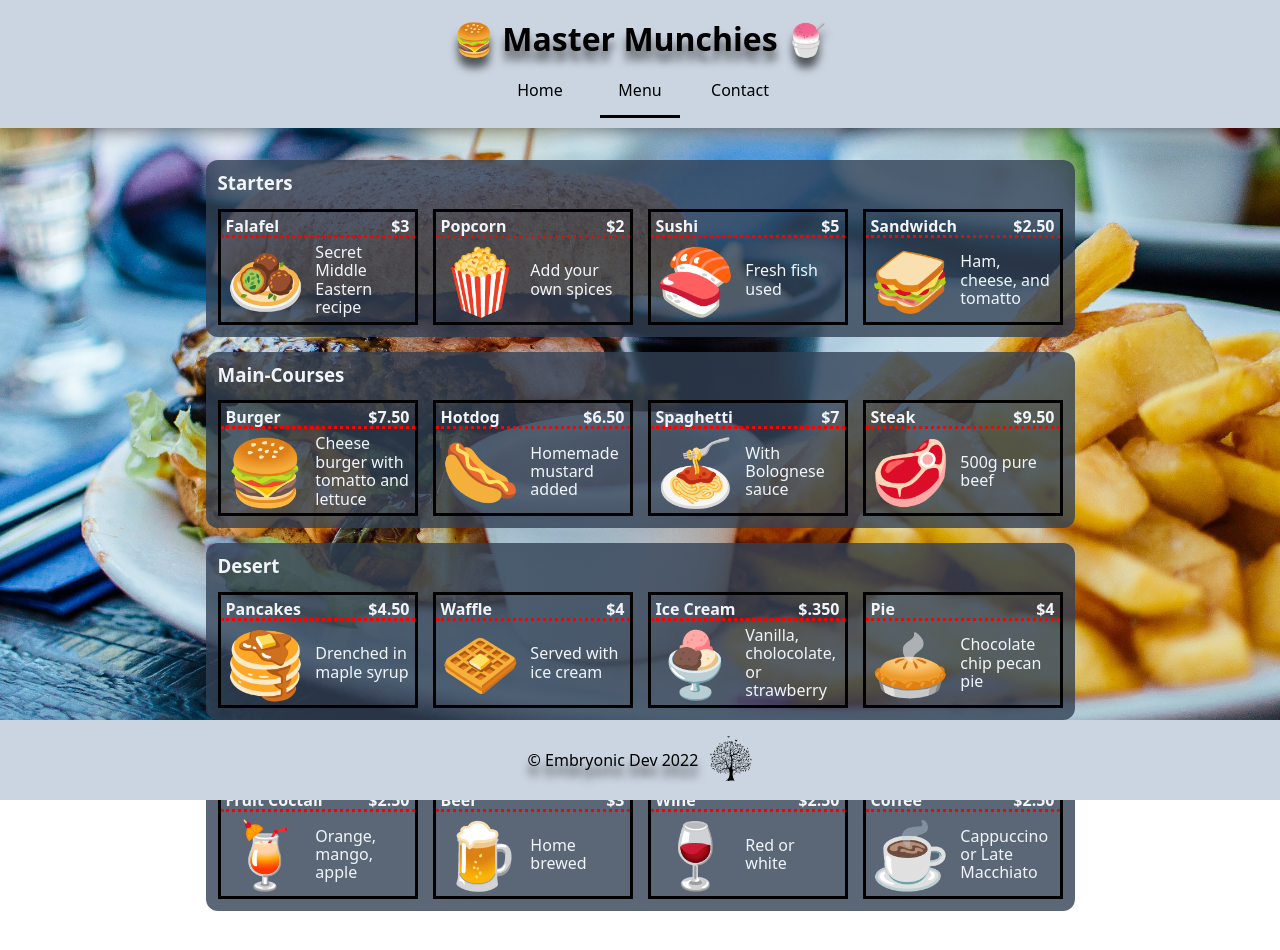
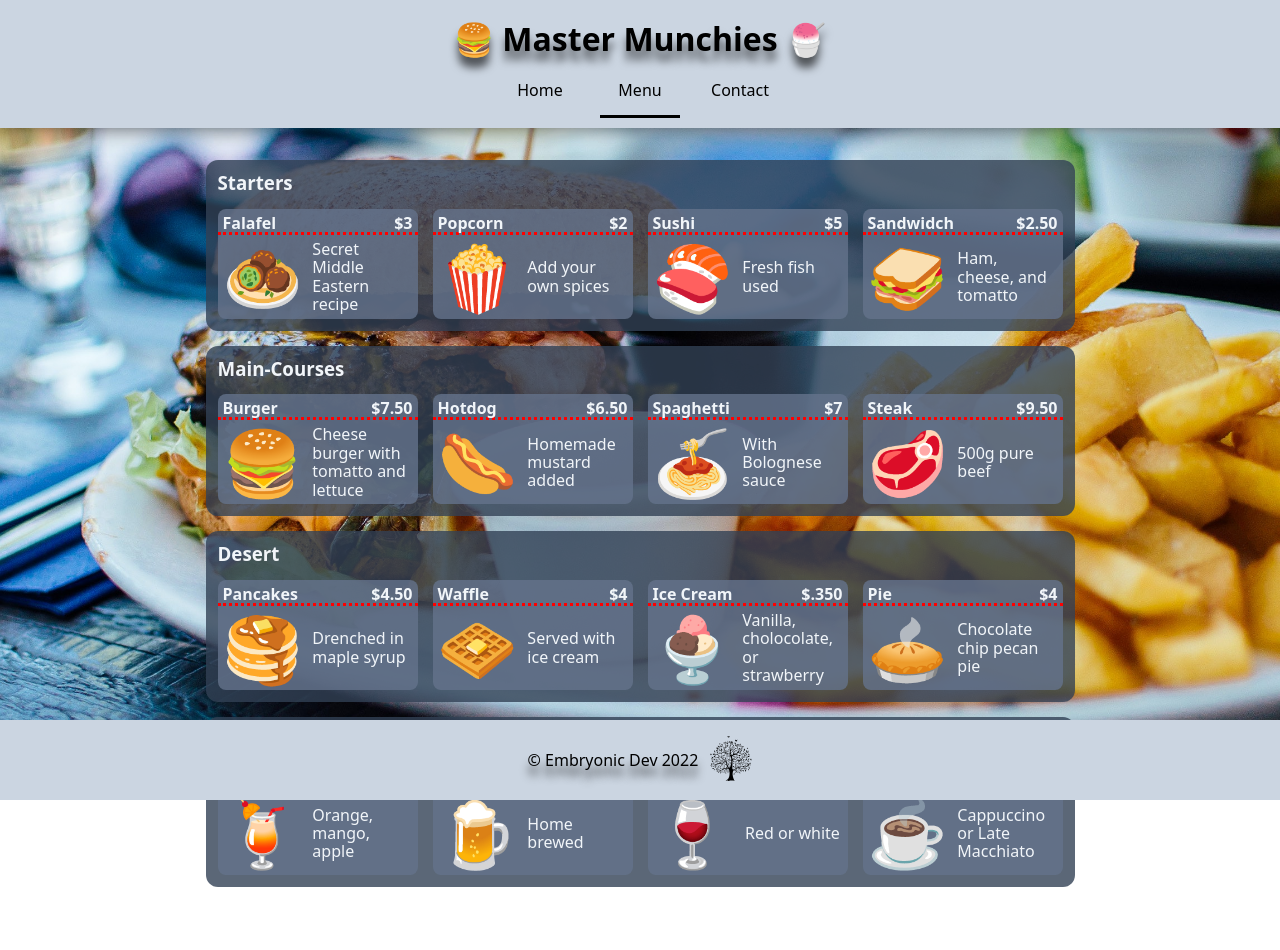
Before and after one commit to EmbryonicDev/restaurant-page, a website built with webpack: page dist/index.html in a window 1280 px wide. Both pictures are taken after a click on the button "Menu". Built offline with nearby package versions, Linux system fonts and the light colour scheme; files whose address does not match are found by name.

Commit message:
Add color to individual menu items. Remove redundant code

```diff
--- a/src/styles/menu.css
+++ b/src/styles/menu.css
@@ -2,6 +2,7 @@
   --colorSlate300: #cbd5e1;
   --colorSlate700: #334155;
   --colorSlate300Transparent: rgb(203, 213, 225, 0.8);
+  --colorSlate500Transparent: rgb(100, 116, 139, 0.8);
   --colorSlate700Transparent: rgb(51, 65, 85, 0.8);
   --colorSlate100: #f1f5f9;
 }
@@ -25,10 +26,6 @@
   border-radius: 12px;
 }
 
-.main-courses > h3 {
-  grid-column: 1 / span 4;
-}
-
 .subSection h3 {
   grid-column: 1 / span 4;
   margin: 0;
@@ -38,7 +35,8 @@
   display: grid;
   grid-template: fit-content 3fr / repeat(2, fit-content);
   align-items: center;
-  border: solid black;
+  background: var(--colorSlate500Transparent);
+  border-radius: 8px;
 }
 
 .menuItem:hover {
```
Also changed, not shown: dist/main.js.
